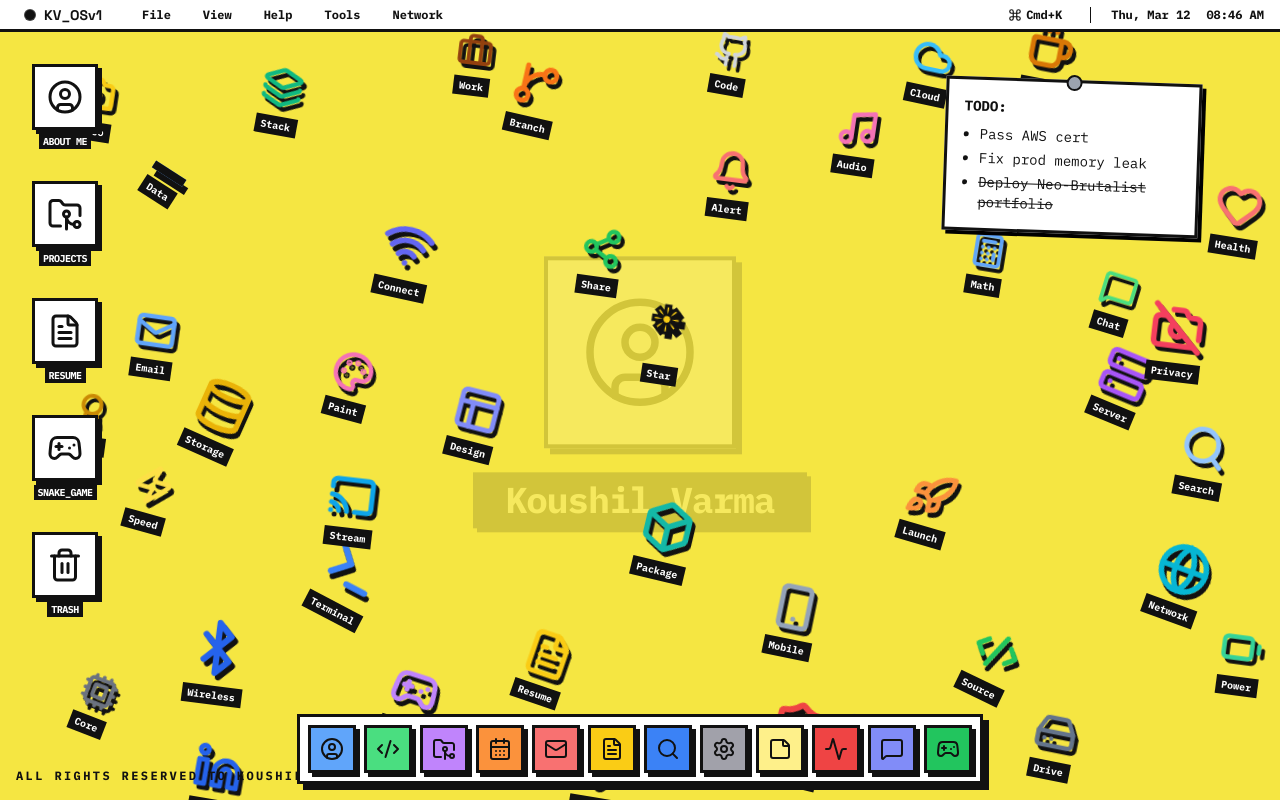
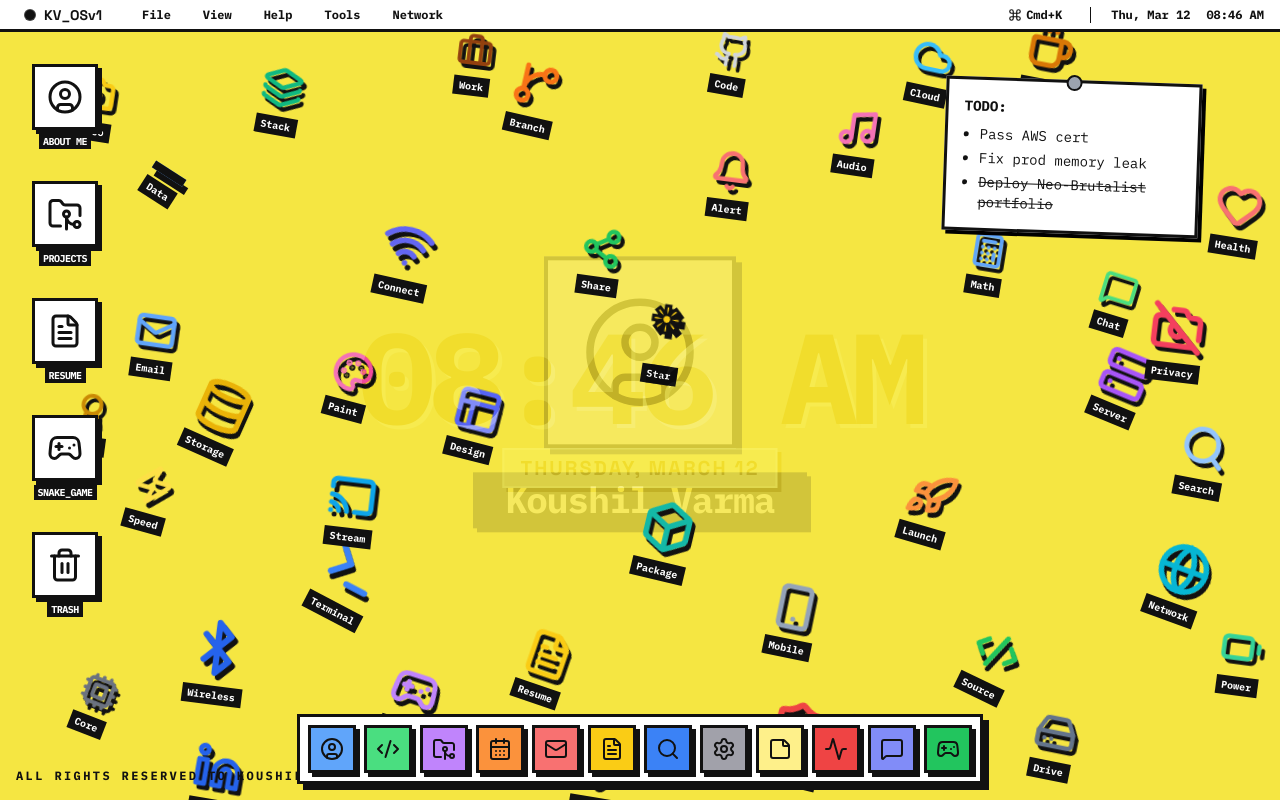
Before and after one commit to koushilvarma/personal_Portfolio, a React (Vite) app: page / in a window 1280 px wide. Both pictures are taken after typing "Sample123" into the empty fields and a click on the button 772 px from the left and 524 px from the top of the page. Built offline with nearby package versions, Linux system fonts and the light colour scheme.

Commit message:
feat(os): add live clock widget watermark to the main desktop

```diff
--- a/src/App.tsx
+++ b/src/App.tsx
@@ -5,6 +5,7 @@ import CommandPalette from './components/os/CommandPalette';
 import BackgroundAnimations from './components/os/BackgroundAnimations';
 import BootScreen from './components/os/BootScreen';
 import LockScreen from './components/os/LockScreen';
+import LiveClockWidget from './components/os/LiveClockWidget';
 import { Monitor, Loader2, UserCircle, FolderGit2, FileText, Gamepad2, Trash2, DownloadCloud } from 'lucide-react';
 import { motion, AnimatePresence } from 'framer-motion';
 
@@ -64,6 +65,8 @@ function App() {
 
       {/* Desktop Space */}
       <main className="absolute inset-0 pt-8 pb-20 overflow-hidden pointer-events-none">
+
+        <LiveClockWidget />
 
         {/* Decorative Desktop Elements */}
         <div className="hidden lg:block absolute top-20 right-20 w-64 bg-white border-3 border-os-border shadow-brutal-sm p-4 rotate-2 font-mono text-sm shadow-black pointer-events-none">
--- /dev/null
+++ b/src/components/os/LiveClockWidget.tsx
@@ -0,0 +1,24 @@
+import { useState, useEffect } from 'react';
+
+export default function LiveClockWidget() {
+  const [time, setTime] = useState(new Date());
+
+  useEffect(() => {
+    const timer = setInterval(() => setTime(new Date()), 1000);
+    return () => clearInterval(timer);
+  }, []);
+
+  const timeString = time.toLocaleTimeString([], { hour: '2-digit', minute: '2-digit' });
+  const dateString = time.toLocaleDateString([], { weekday: 'long', month: 'long', day: 'numeric' });
+
+  return (
+    <div className="absolute top-1/2 left-1/2 -translate-x-1/2 -translate-y-1/2 flex flex-col items-center pointer-events-none opacity-40 mix-blend-overlay">
+      <h1 className="text-6xl md:text-8xl lg:text-9xl font-black font-mono tracking-tighter text-os-border drop-shadow-[4px_4px_0_rgba(255,255,255,0.5)] whitespace-nowrap">
+        {timeString}
+      </h1>
+      <p className="text-sm md:text-xl font-bold mt-2 tracking-widest uppercase bg-white/50 border-2 border-os-border/50 px-4 py-1 shadow-brutal-sm">
+        {dateString}
+      </p>
+    </div>
+  );
+}
```
